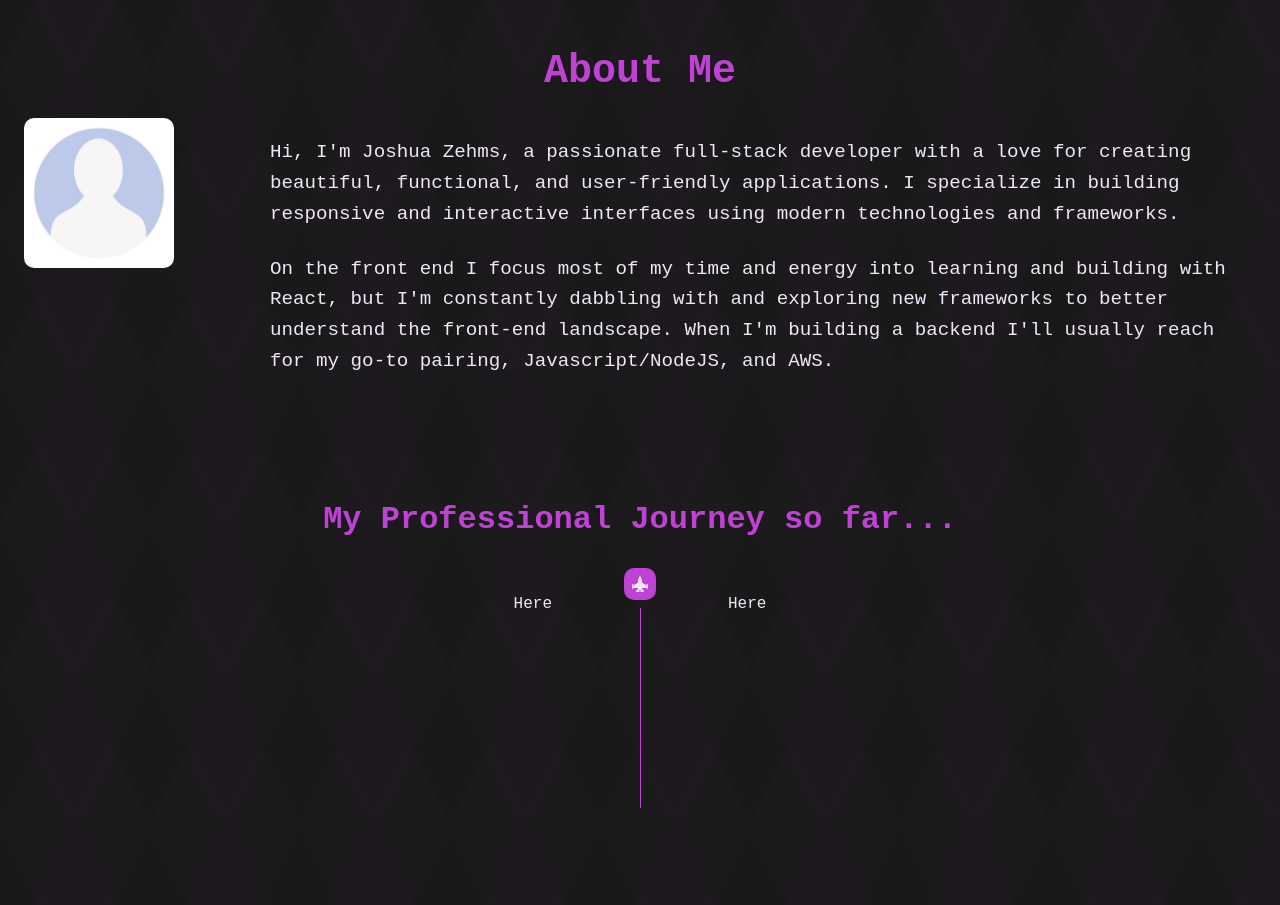
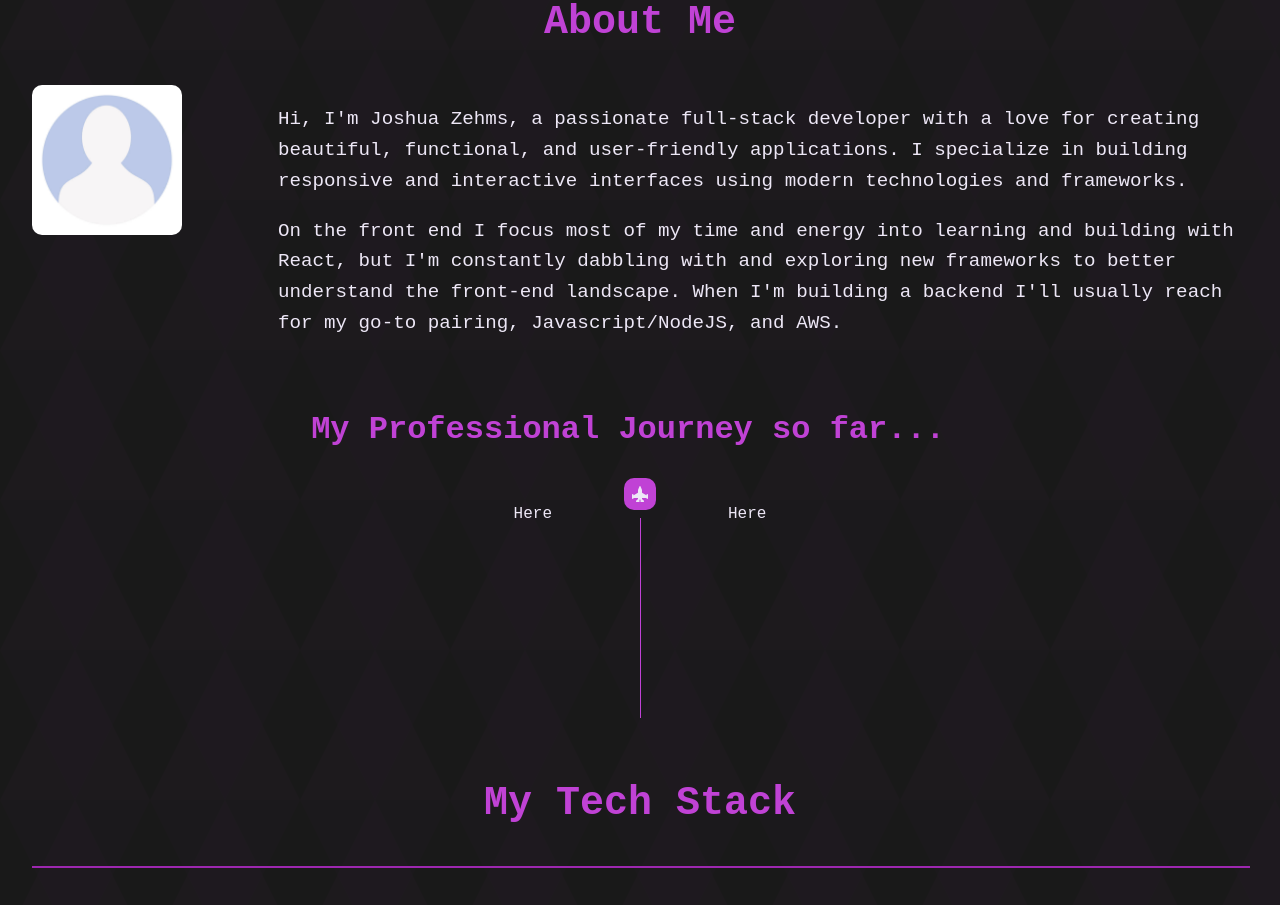
Before and after one commit to JZehms/Portfolio-Website, a React (Vite) app: page / in a window 1280 px wide. Shown: the part 700-1605 px from the top of the page. Built offline with nearby package versions, Linux system fonts and the light colour scheme.

Commit message:
Updated layout for all screen sizes

```diff
--- a/src/Components/Component-Styles/About.css
+++ b/src/Components/Component-Styles/About.css
@@ -9,7 +9,7 @@
   flex-direction: column;
   width: 100%;
   align-items: center;
-  padding: 2rem 1.5rem;
+  padding: 3rem 2rem;
   background: rgba(26, 26, 26, 0.8);
   color: #ede7f6;
   font-family: "Fira Code", monospace;
@@ -17,14 +17,14 @@
 }
 
 .about-content {
-  padding: 2rem 1rem;
+  padding: 0 1.5rem 1rem 1.5rem;
   width: 100%;
 }
 
 .about-title {
   text-align: center;
   font-size: 2rem;
-  margin-bottom: 1rem;
+  margin: 0 0 2rem 0;
   color: #c042d5;
 }
 
@@ -48,7 +48,6 @@
 .about-text-container p {
   font-size: 1rem;
   line-height: 1.6;
-  margin-bottom: 1.5rem;
 }
 
 .tech-stack-wrapper {
@@ -56,13 +55,13 @@
   flex-direction: column;
   align-items: center;
   width: 100%;
-  margin-top: 2rem;
+  margin-top: 1rem;
 }
 
 .tech-title {
   font-size: 1.8rem;
   color: #c042d5;
-  margin-bottom: 1.5rem;
+  margin: 0 0 1.5rem 0;
 }
 
 .tech-stack-container {
@@ -77,6 +76,7 @@
   font-size: 1.5rem;
   color: #c042d5;
   text-align: center;
+  margin: 1.5rem 0 .5rem 0;
 }
 
 .tech-stack {
@@ -99,7 +99,6 @@
   font-size: 2rem;
 }
 
-/* Tooltip Styles */
 .icon-container {
   position: relative;
   display: inline-block;
@@ -155,7 +154,7 @@
 .journey-title {
   font-size: 1.8rem;
   color: #c042d5;
-  margin-bottom: 1.5rem;
+  margin: 0 1.5rem 1.5rem 0;
   text-align: center;
 }
 
```
